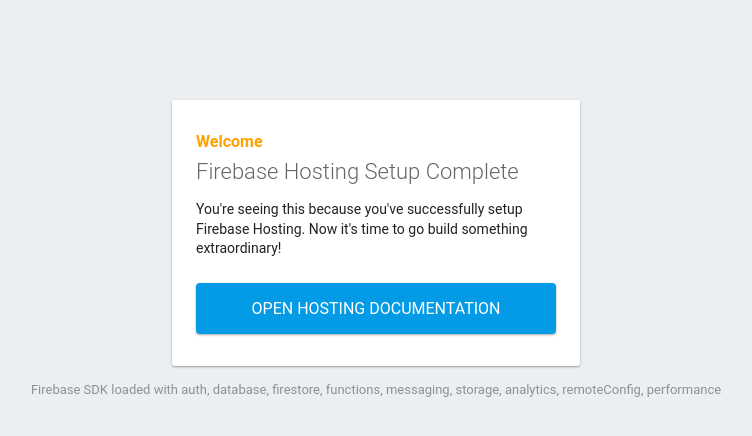
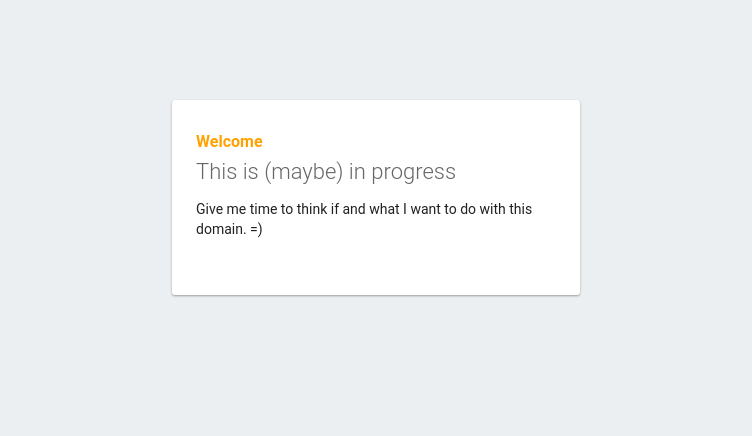
Before and after one commit to akvus/akv-web-main, a plain HTML site: page public/index.html in a window 1280 px wide. Shown: the whole page, without its empty margins (264-1016 px from the left). Drawn offline with Linux system fonts and the light colour scheme; some packages are replaced by stand-ins of ours.

Commit message:
Change the firebase text to something custom

```diff
--- a/public/index.html
+++ b/public/index.html
@@ -3,7 +3,7 @@
   <head>
     <meta charset="utf-8">
     <meta name="viewport" content="width=device-width, initial-scale=1">
-    <title>Welcome to Firebase Hosting</title>
+    <title>Welcome to Ways And Paths</title>
 
     <!-- update the version number as needed -->
     <script defer src="/__/firebase/9.7.0/firebase-app-compat.js"></script>
@@ -41,11 +41,9 @@
   <body>
     <div id="message">
       <h2>Welcome</h2>
-      <h1>Firebase Hosting Setup Complete</h1>
-      <p>You're seeing this because you've successfully setup Firebase Hosting. Now it's time to go build something extraordinary!</p>
-      <a target="_blank" href="https://firebase.google.com/docs/hosting/">Open Hosting Documentation</a>
+      <h1>This is (maybe) in progress</h1>
+			<p>Give me time to think if and what I want to do with this domain. =)</p>
     </div>
-    <p id="load">Firebase SDK Loading&hellip;</p>
 
     <script>
       document.addEventListener('DOMContentLoaded', function() {
```
